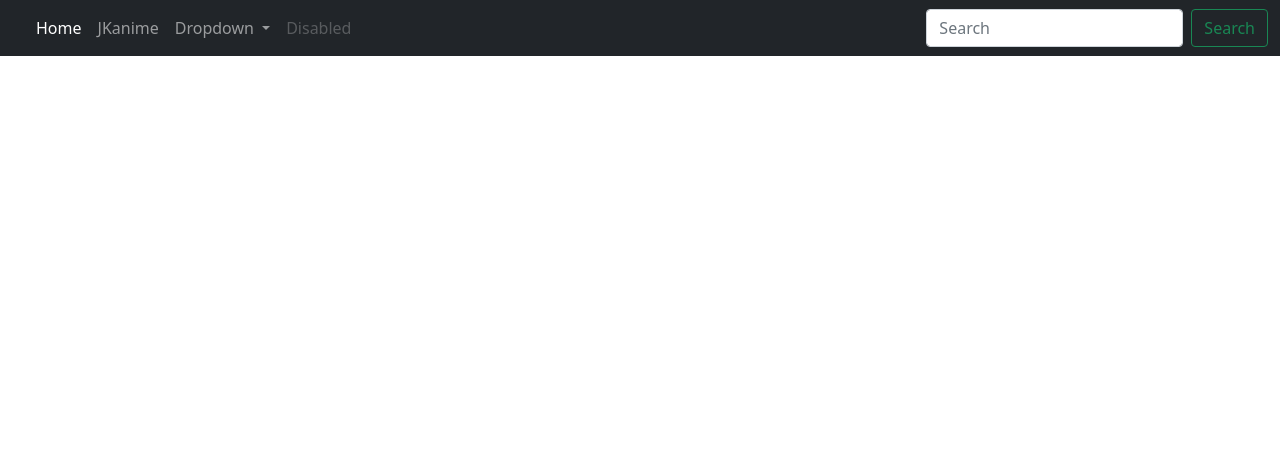
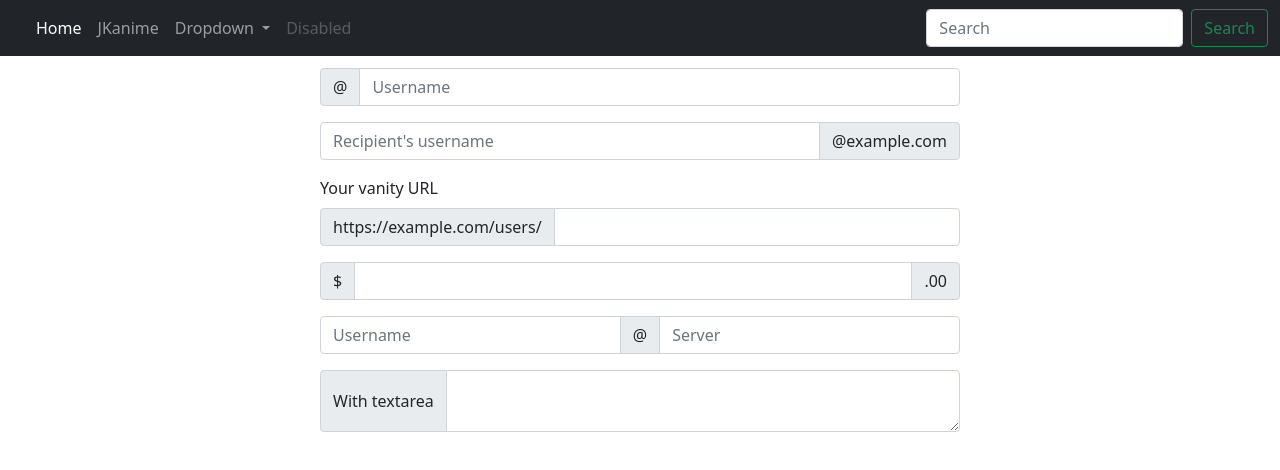
Before and after one commit to Elsorbo/travis-example, a website: page index.html in a window 1280 px wide. Drawn offline with nearby package versions, Linux system fonts and the light colour scheme.

Commit message:
Update travis cnf email (#1)
* Update travis cnf email

* Add form

```diff
--- a/index.html
+++ b/index.html
@@ -49,6 +49,40 @@
         </div>
       </nav>
 
+      <div class="form col-6" style="margin: 12px auto;">
+        <div class="input-group mb-3">
+          <span class="input-group-text" id="basic-addon1">@</span>
+          <input type="text" class="form-control" placeholder="Username" aria-label="Username" aria-describedby="basic-addon1">
+        </div>
+
+        <div class="input-group mb-3">
+          <input type="text" class="form-control" placeholder="Recipient's username" aria-label="Recipient's username" aria-describedby="basic-addon2">
+          <span class="input-group-text" id="basic-addon2">@example.com</span>
+        </div>
+
+        <label for="basic-url" class="form-label">Your vanity URL</label>
+        <div class="input-group mb-3">
+          <span class="input-group-text" id="basic-addon3">https://example.com/users/</span>
+          <input type="text" class="form-control" id="basic-url" aria-describedby="basic-addon3">
+        </div>
+
+        <div class="input-group mb-3">
+          <span class="input-group-text">$</span>
+          <input type="text" class="form-control" aria-label="Amount (to the nearest dollar)">
+          <span class="input-group-text">.00</span>
+        </div>
+
+        <div class="input-group mb-3">
+          <input type="text" class="form-control" placeholder="Username" aria-label="Username">
+          <span class="input-group-text">@</span>
+          <input type="text" class="form-control" placeholder="Server" aria-label="Server">
+        </div>
+
+        <div class="input-group">
+          <span class="input-group-text">With textarea</span>
+          <textarea class="form-control" aria-label="With textarea"></textarea>
+        </div>
+      </div>
     <script src="https://cdn.jsdelivr.net/npm/bootstrap@5.0.0-beta3/dist/js/bootstrap.bundle.min.js" integrity="sha384-JEW9xMcG8R+pH31jmWH6WWP0WintQrMb4s7ZOdauHnUtxwoG2vI5DkLtS3qm9Ekf" crossorigin="anonymous"></script>
 </body>
 </html>
```
Also changed, not shown: .travis.yml.
